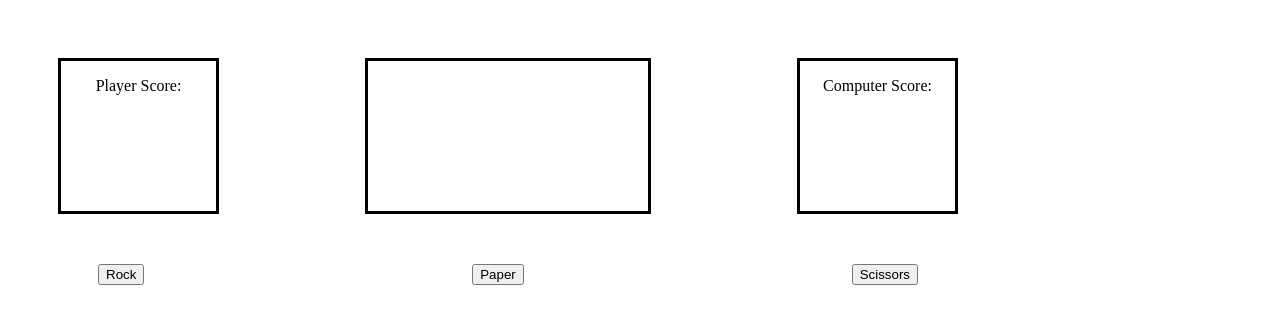
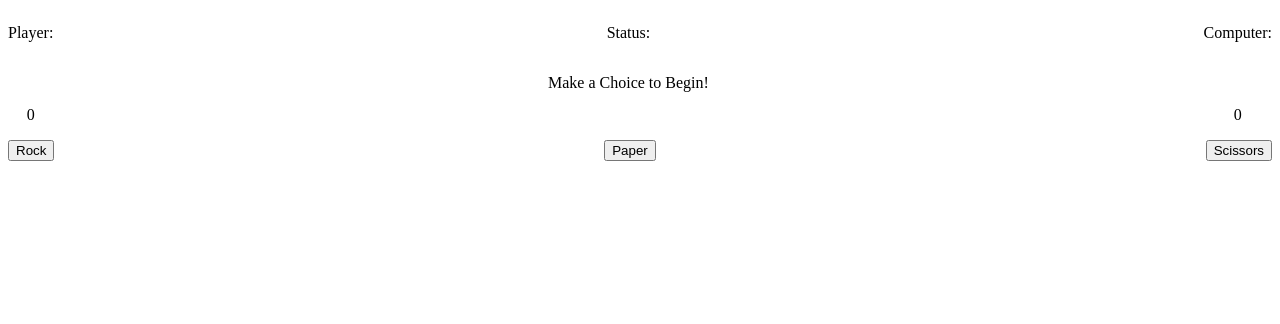
Before and after one commit to Compline93/rock-paper-scissors, a plain HTML site: page index.html in a window 1280 px wide. Drawn offline with Linux system fonts and the light colour scheme.

Commit message:
Begin total refactoring

```diff
--- a/index.html
+++ b/index.html
@@ -3,76 +3,32 @@
 <head>
     <meta charset="UTF-8">
     <meta name="viewport" content="width=device-width, initial-scale=1.0">
-    <script src="rps.js"></script>
+    <title>Document</title>
     <link rel="stylesheet" href="styles.css">
-    <title>Rock, Paper, Scissors</title>
+    <script src="rps.js" defer></script>
 </head>
 <body>
-    <!-- Moved to rps.js --<script>
-        function game() {
-            // Sets scores to 0 for each round
-            let playerWin = 0;
-            let computerWin = 0;
-
-            // Game loop - runs until one player gets three points
-            do {
-
-                // Computer chooses randomly
-                const choices = ["rock", "paper", "scissors"];
-                function getComputerChoice() {
-                let computerSelection = choices.at(Math.floor(Math.random() * 3));
-                    return computerSelection;
-                }
-                const computerSelection = getComputerChoice();
-
-                // Asks and regularizes player input
-                const playerInput = prompt("Rock, Paper, or Scissors?");
-                const playerSelection = playerInput.toLowerCase();
-
-                // Plays a round of RPS, reports back win or loss and increments score
-                function playRound(playerSelection, computerSelection) {
-                    if ((playerSelection == "rock" && computerSelection == "paper") || (playerSelection == "paper" && computerSelection == "scissors") || (playerSelection == "scissors" && computerSelection == "rock")) {
-                        return [++computerWin, alert(`You lose: ${computerSelection} beats ${playerSelection}! Current score: player-${playerWin}, computer-${computerWin}`)];
-                    } else if ((playerSelection == "rock" && computerSelection == "scissors") || (playerSelection == "paper" && computerSelection == "rock") || (playerSelection == "scissors" && computerSelection == "paper")) {
-                        return [++playerWin, alert(`You win: ${playerSelection} beats ${computerSelection}! Current score: player-${playerWin}, computer-${computerWin}`)];
-                    } else {
-                        return alert(`Tie: both picked ${playerSelection}.`);
-                    }
-                }
-
-                console.log(playRound(playerSelection, computerSelection));
-            }
-            while (playerWin < 3 && computerWin < 3);
-
-            // Declares winner of game round
-            if (playerWin == 3) {
-                alert(`You win! Final score: player-${playerWin}, computer-${computerWin}`);
-            } else if (computerWin == 3) {
-                alert(`You lose! Final score: player-${playerWin}, computer-${computerWin}`);
-            }
-        }
-    </script>-->
-
     <div class="container">
-        <div class="center">
-            <div class="playerscore">
-                <p class="heading">Player Score:</p>
-                <p class="pscoretracker"></p>
+        <div class="scoreboard">
+            <div class="playerside">
+                <p id="playerheading">Player:</p>
+                <p id="playerchoice"></p>
+                <p id="playerscore">0</p>
             </div>
-            <div class="narratebox">
-                <p class="playerchoice"></p>
-                <p class="computerchoice"></p>
-                <p class="narrative"></p>
+            <div class="announcer">
+                <p id="narrativeheading">Status:</p>
+                <p id="narrative">Make a Choice to Begin!</p>
             </div>
-            <div class="computerscore">
-                <p class ="heading">Computer Score:</p>
-                <p class="pscoretracker"></p>
+            <div class="computerside">
+                <p id="computerheading">Computer:</p>
+                <p id="computerchoice"></p>
+                <p id="computerscore">0</p>
             </div>
         </div>
-        <div class="playbuttons">
-            <button class="rock">Rock</button>
-            <button class="paper">Paper</button>
-            <button class="scissors">Scissors</button>
+        <div class="inputs">
+            <button id="rock">Rock</button>
+            <button id="paper">Paper</button>
+            <button id="scissors">Scissors</button>
         </div>
     </div>
 </body>
--- a/rps.js
+++ /dev/null
@@ -1,42 +0,0 @@
-function game() {
-    // Sets scores to 0 for each round
-    let playerWin = 0;
-    let computerWin = 0;
-
-    // Game loop - runs until one player gets three points
-    do {
-
-        // Computer chooses randomly
-        const choices = ["rock", "paper", "scissors"];
-        function getComputerChoice() {
-        let computerSelection = choices.at(Math.floor(Math.random() * 3));
-            return computerSelection;
-        }
-        const computerSelection = getComputerChoice();
-
-        // Asks and regularizes player input
-        const playerInput = prompt("Rock, Paper, or Scissors?");
-        const playerSelection = playerInput.toLowerCase();
-
-        // Plays a round of RPS, reports back win or loss and increments score
-        function playRound(playerSelection, computerSelection) {
-            if ((playerSelection == "rock" && computerSelection == "paper") || (playerSelection == "paper" && computerSelection == "scissors") || (playerSelection == "scissors" && computerSelection == "rock")) {
-                return [++computerWin, alert(`You lose: ${computerSelection} beats ${playerSelection}! Current score: player-${playerWin}, computer-${computerWin}`)];
-            } else if ((playerSelection == "rock" && computerSelection == "scissors") || (playerSelection == "paper" && computerSelection == "rock") || (playerSelection == "scissors" && computerSelection == "paper")) {
-                return [++playerWin, alert(`You win: ${playerSelection} beats ${computerSelection}! Current score: player-${playerWin}, computer-${computerWin}`)];
-            } else {
-                return alert(`Tie: both picked ${playerSelection}.`);
-            }
-        }
-
-        console.log(playRound(playerSelection, computerSelection));
-    }
-    while (playerWin < 3 && computerWin < 3);
-
-    // Declares winner of game round
-    if (playerWin == 3) {
-        alert(`You win! Final score: player-${playerWin}, computer-${computerWin}`);
-    } else if (computerWin == 3) {
-        alert(`You lose! Final score: player-${playerWin}, computer-${computerWin}`);
-    }
-}
--- a/styles.css
+++ b/styles.css
@@ -1,51 +1,28 @@
-body {
+.body {
     display: flex;
-    flex-direction: column;
 }
 
 .container {
     display: flex;
     flex-direction: column;
-    justify-content: center;
-    max-width: 1000px;
-    align-content: center;
 }
 
-.center {
+.scoreboard {
     display: flex;
     flex-direction: row;
     justify-content: space-between;
-    margin: 50px;
 }
 
-.playerscore,
-.computerscore,
-.narratebox {
+.playerside,
+.announcer,
+.computerside {
     display: flex;
     flex-direction: column;
-    border-style: solid;
-    padding: 0px 15px;
+    align-items: center;
 }
 
-.narratebox {
-    width: 250px;
-    height: 150px;
-}
-
-.playerscore,
-.computerscore {
-    width: 125px;
-}
-
-.heading {
-    align-self: center;
-}
-
-.playbuttons {
+.inputs {
     display: flex;
     flex-direction: row;
     justify-content: space-between;
-    justify-self: center;
-    max-width: 1000px;
-    margin: 0px 90px;
 }
```
